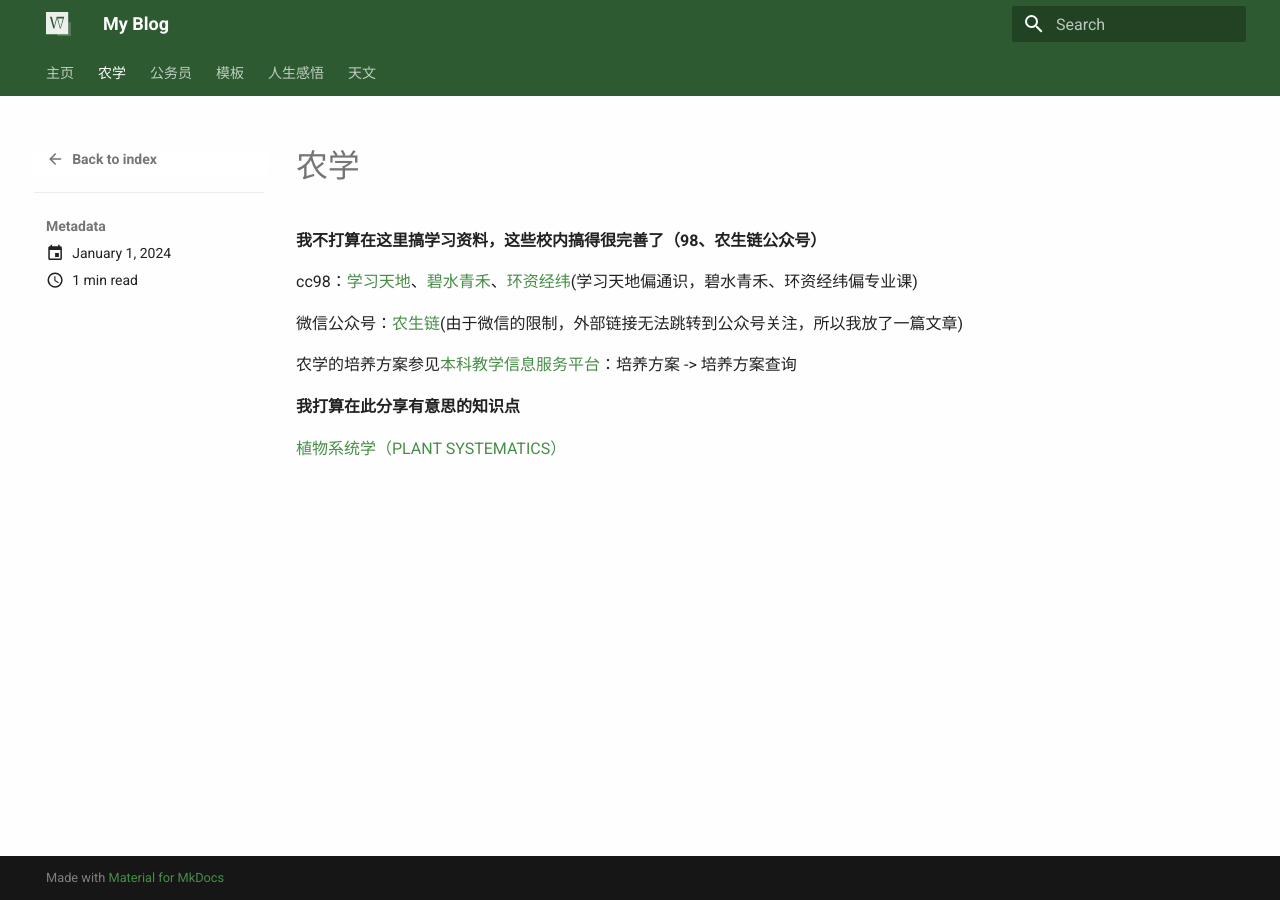
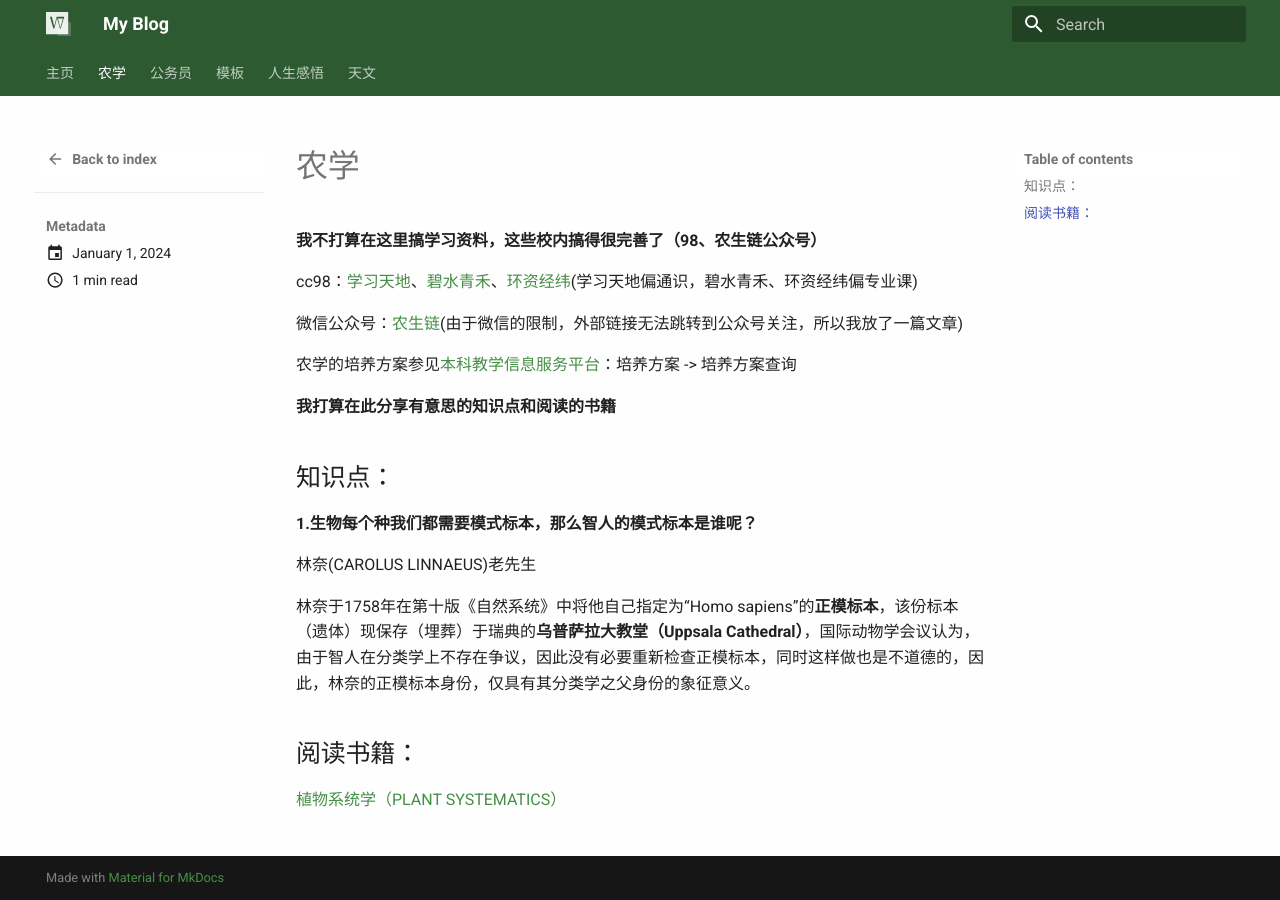
Before and after one commit to Woodson-04/my_blog, an MkDocs documentation site: the page built from docs/posts/农学/index.md, in a window 1280 px wide. Built offline with MkDocs 1.6.1 and Material for MkDocs 9.7.7, drawn with Linux system fonts in a browser that asks for light colours.

Commit message:
更新内容

```diff
--- a/docs/posts/农学/index.md
+++ b/docs/posts/农学/index.md
@@ -10,6 +10,16 @@ cc98：[学习天地](https://www.cc98.org/board/68)、[碧水青禾](https://ww
 
 农学的培养方案参见[本科教学信息服务平台](http://zdbk.zju.edu.cn)：培养方案 -> 培养方案查询
 
-**我打算在此分享有意思的知识点**
+**我打算在此分享有意思的知识点和阅读的书籍**
+
+## 知识点：
+
+**1.生物每个种我们都需要模式标本，那么智人的模式标本是谁呢？**
+
+林奈(CAROLUS LINNAEUS)老先生
+
+林奈于1758年在第十版《自然系统》中将他自己指定为“Homo sapiens”的**正模标本**，该份标本（遗体）现保存（埋葬）于瑞典的**乌普萨拉大教堂（Uppsala Cathedral）**，国际动物学会议认为，由于智人在分类学上不存在争议，因此没有必要重新检查正模标本，同时这样做也是不道德的，因此，林奈的正模标本身份，仅具有其分类学之父身份的象征意义。
+
+## 阅读书籍：
 
 [植物系统学（PLANT SYSTEMATICS）](plant_systematics.md)
```
Also changed, not shown: docs/posts/农学/plant_systematics.md (+17 -0 lines).
